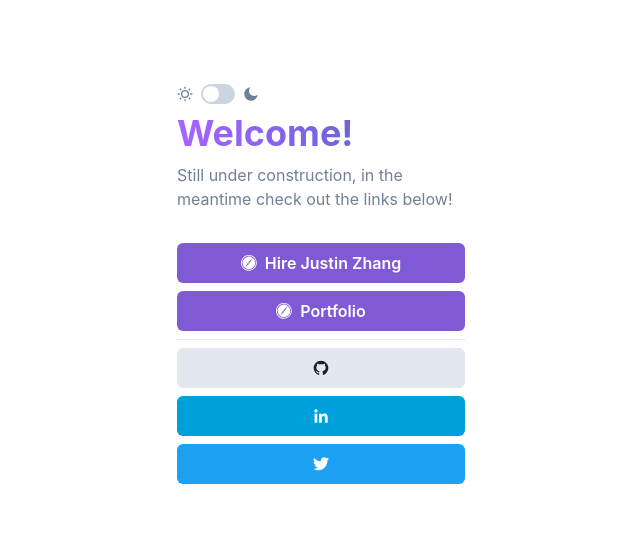
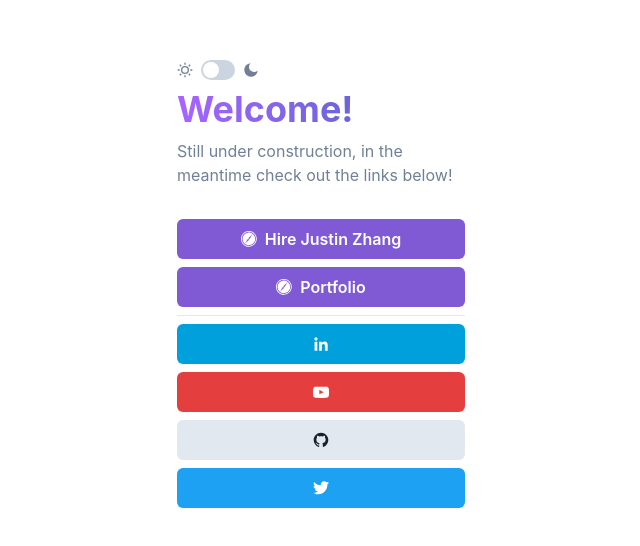
Before and after one commit to justinnzhang/justinzha.ng, a Next.js app: page / in a window 1280 px wide. Shown: the part 116-662 px from the top of the page, without its empty margins (319-959 px from the left). Built offline with nearby package versions, Linux system fonts and the light colour scheme.

Commit message:
add youtube

```diff
--- a/components/Landing/Landing.tsx
+++ b/components/Landing/Landing.tsx
@@ -7,6 +7,7 @@ import {
   GrGithub,
   GrTwitter,
   GrSafariOption,
+  GrYoutube,
 } from 'react-icons/gr';
 import { ThemeToggle } from '../ThemeToggle';
 
@@ -32,6 +33,20 @@ export const Landing = () => {
 
   const SOCIAL_LINKS = [
     {
+      icon: <GrLinkedinOption />,
+      styles: {},
+      colorScheme: 'linkedin',
+      href: 'https://linkedin.com/in/justinzhang000',
+      'aria-label': 'LinkedIn profile link',
+    },
+    {
+      icon: <GrYoutube />,
+      styles: {},
+      colorScheme: 'red',
+      href: 'https://youtube.com/justinzhang',
+      'aria-label': 'YouTube channel link',
+    },
+    {
       icon: <GrGithub />,
       styles: {
         bg: useColorModeValue('gray.200', 'gray.700'),
@@ -42,13 +57,6 @@ export const Landing = () => {
       },
       href: 'https://github.com/justinnzhang',
       'aria-label': 'GitHub profile link',
-    },
-    {
-      icon: <GrLinkedinOption />,
-      styles: {},
-      colorScheme: 'linkedin',
-      href: 'https://linkedin.com/in/justinzhang000',
-      'aria-label': 'LinkedIn profile link',
     },
     {
       icon: <GrTwitter />,
```
